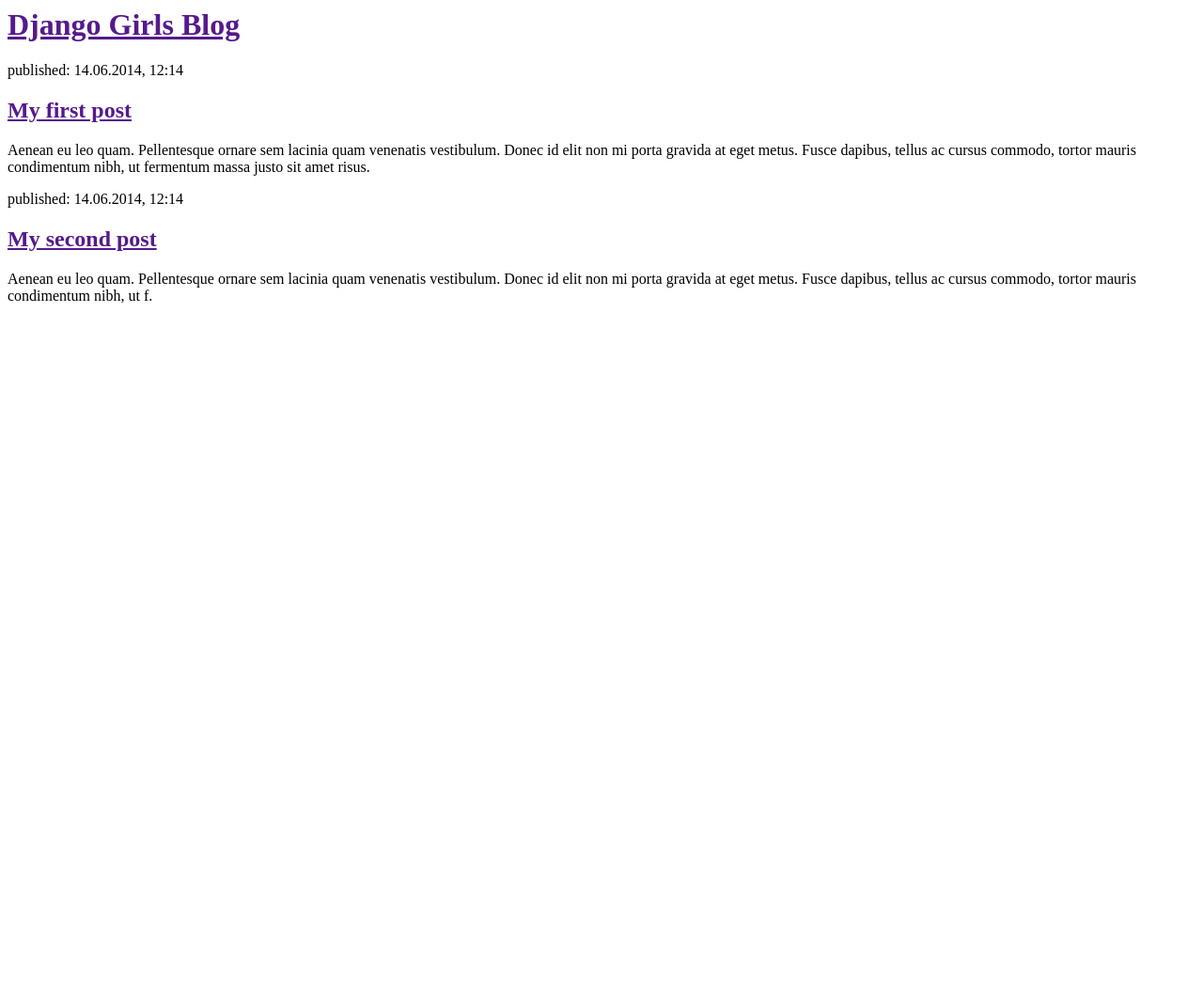
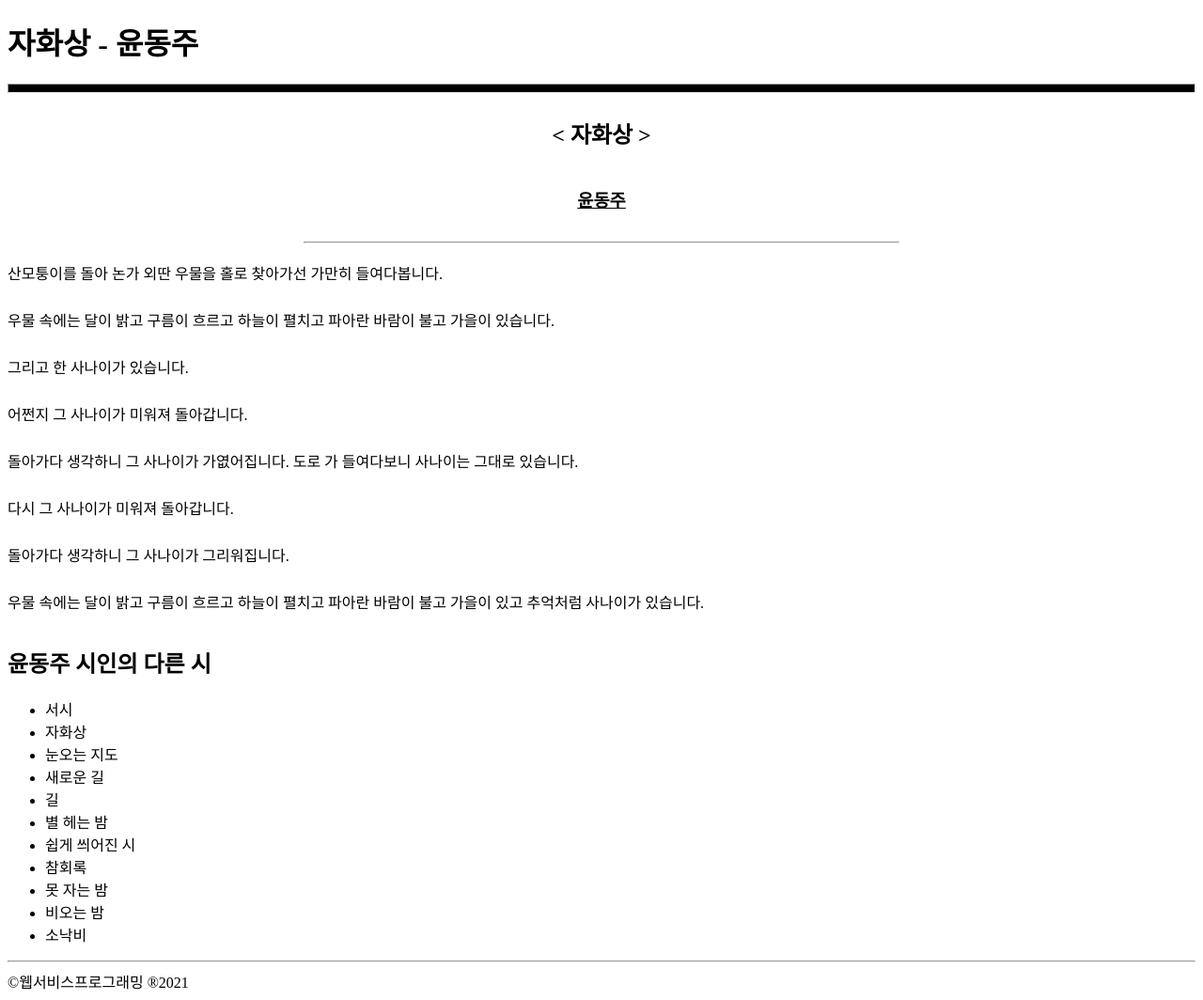
Before and after one commit to sso06030/ch03_02, a Django app: page / in a window 1280 px wide. Shown: the whole page at 94% size. Before the commit the page ends 323 px from the top, so only its background shows below. Run offline with Django 4.2, Linux system fonts and the light colour scheme.

Commit message:
modified html

```diff
--- a/blog/templates/blog/post_list.html
+++ b/blog/templates/blog/post_list.html
@@ -1,24 +1,65 @@
+<!DOCTYPE html>
 <html>
-  <head>
-    <title>Django Girls blog</title>
-  </head>
-  <body>
-    <div>
-    <h1><a href="">Django Girls Blog</a></h1>
-    </div>
-    <div>
-      <p>published: 14.06.2014, 12:14</p>
-      <h2><a href="">My first post</a></h2>
-      <p>Aenean eu leo quam. Pellentesque ornare sem lacinia quam venenatis vestibulum. Donec id
-    elit non mi porta gravida at eget metus. Fusce dapibus, tellus ac cursus commodo, tortor mauris
-    condimentum nibh, ut fermentum massa justo sit amet risus.</p>
-    </div>
-    <div>
-      <p>published: 14.06.2014, 12:14</p>
-      <h2><a href="">My second post</a></h2>
-      <p>Aenean eu leo quam. Pellentesque ornare sem lacinia quam venenatis vestibulum. Donec id
-      elit non mi porta gravida at eget metus. Fusce dapibus, tellus ac cursus commodo, tortor mauris
-      condimentum nibh, ut f.</p>
-    </div>
-  </body>
+   <head>
+      <title>윤동주 - 자화상</title>
+   </head>
+   <body>
+      <h1>자화상 - 윤동주</h1>
+      <hr size="10" style="background-color: black;"/>
+      <section style="line-height: 50px;">
+          <h1 style="text-align: center">&lt; 자화상 &gt;</h1>
+          <h3 style="text-align: center"><u>윤동주</u></h2>
+          <hr style="background-color: black; width: 50%;"/>
+            산모퉁이를 돌아 논가 외딴 우물을 홀로 찾아가선 가만히 들여다봅니다.<br/>
+            우물 속에는 달이 밝고 구름이 흐르고 하늘이 펼치고 파아란 바람이 불고 가을이 있습니다.<br/>
+            그리고 한 사나이가 있습니다.<br/>
+            어쩐지 그 사나이가 미워져 돌아갑니다.<br/>
+            돌아가다 생각하니 그 사나이가 가엾어집니다. 도로 가 들여다보니 사나이는 그대로 있습니다.<br/>
+            다시 그 사나이가 미워져 돌아갑니다.<br/>
+            돌아가다 생각하니 그 사나이가 그리워집니다.<br/>
+            우물 속에는 달이 밝고 구름이 흐르고 하늘이 펼치고 파아란 바람이 불고 가을이 있고 추억처럼 사나이가 있습니다.<br/>
+      </section>
+      <aside>
+        <h1>윤동주 시인의 다른 시</h1>
+        <ul>
+            <li>
+                서시
+            </li>
+            <li>
+                자화상
+            </li>
+            <li>
+                눈오는 지도
+            </li>
+            <li>
+                새로운 길
+            </li>
+            <li>
+                길
+            </li>
+            <li>
+                별 헤는 밤
+            </li>
+            <li>
+                쉽게 씌어진 시
+            </li>
+            <li>
+                참회록
+            </li>
+            <li>
+                못 자는 밤
+            </li>
+            <li>
+                비오는 밤
+            </li>
+            <li>
+                소낙비
+            </li>
+        </ul>
+      </aside>
+    <hr/>
+    <footer>
+        ©웹서비스프로그래밍 ®2021
+    </footer>
+   </body>
 </html>
```
